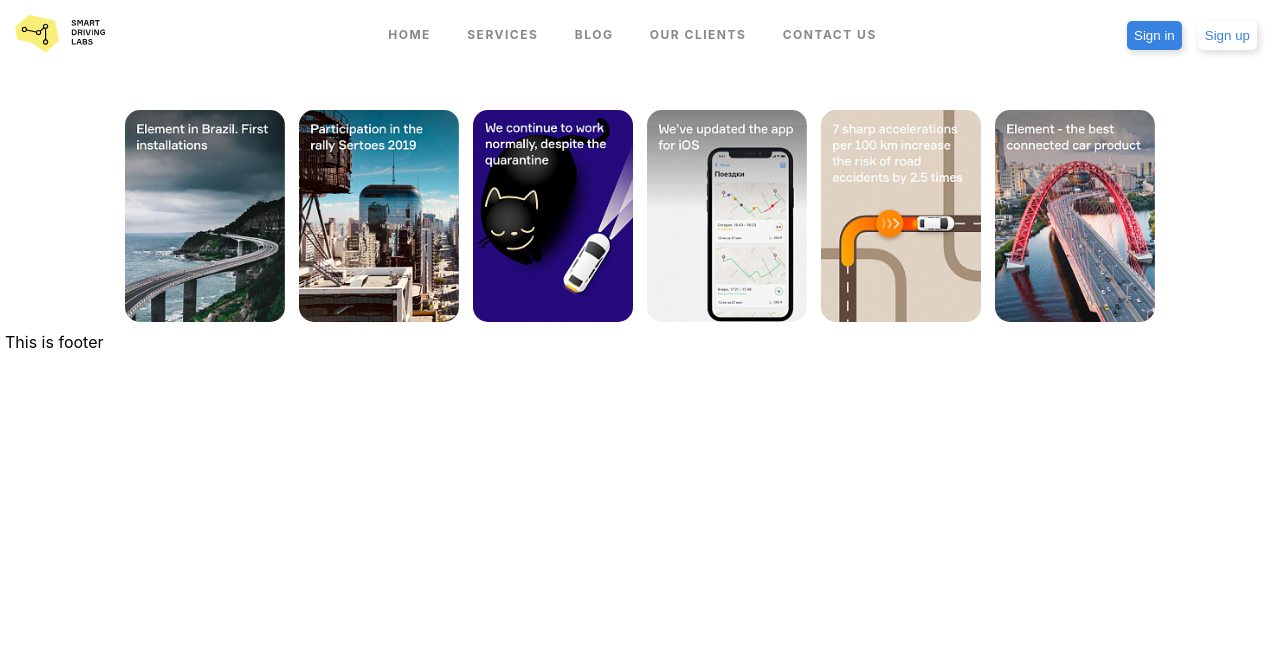
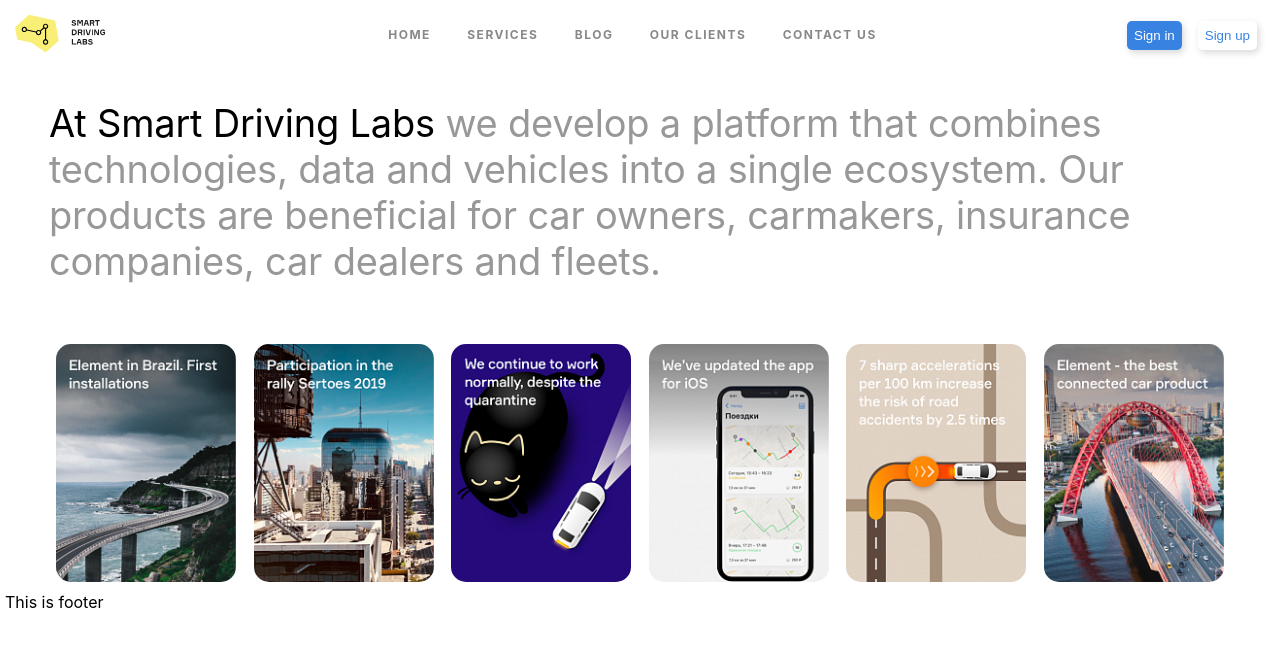
Before and after one commit to Taimoorkhan1122/React-sing-page-website, a React (Create React App) app: page / in a window 1280 px wide. Shown: the top 646 px of the page. Built offline with nearby package versions, Linux system fonts and the light colour scheme.

Commit message:
Added Home component

```diff
--- a/src/App.js
+++ b/src/App.js
@@ -1,7 +1,7 @@
 import React from "react";
 import UserIn from "./components/UserIn.js";
 import Navbar from "./components/Navbar.js";
-import Cards from "./components/Cards.js";
+import Home from "./components/Home.js";
 import "./App.css";
 
 function App() {
@@ -15,7 +15,6 @@ function App() {
   ];
   return (
     <div className="App">
-      {/* Start of Header */}
       <header className="App-header">
         <div className="header-container">
           <a href="#home">
@@ -26,8 +25,9 @@ function App() {
         </div>
       </header>
 
+      {/* Our components will update here */}
       <main className="App-main">
-        <Cards paths={cardContent} />
+        <Home content={cardContent} />
       </main>
 
       <footer className="App-footer">This is footer</footer>
--- /dev/null
+++ b/src/components/Home.js
@@ -0,0 +1,19 @@
+import React from "react";
+import Cards from "./Cards";
+import "./home.css";
+
+function Home({ content }) {
+  return (
+    <div className="container">
+      <div className="hero-container">
+        <span>At Smart Driving Labs</span> we develop a platform that combines
+        technologies, data and vehicles into a single ecosystem. Our products
+        are beneficial for car owners, carmakers, insurance companies, car
+        dealers and fleets.
+      </div>
+      <Cards paths={content} />
+    </div>
+  );
+}
+
+export default Home;
--- a/src/components/card.css
+++ b/src/components/card.css
@@ -4,22 +4,22 @@ section {
     align-items: center;
 }
 .card-img-container {
-    width: auto;
+    width: 100%;
     display: flex;
-    justify-content: start;
+    justify-content: space-between;
     align-items: center;
     overflow: auto;
-    padding: 10px;
+    padding: 10px 0;
 }
 
 .card-img-container img {
     margin: 0 7px;
     height: 100%;
-    width: 160px;
+    width: 180px;
     border-radius: 15px;
     transition: transform 0.15s ease-in;
 }
 
-.card-img:hover {
+.card-img-container img:hover {
     transform: scale(1.025) translateY(-3px);
 }
--- /dev/null
+++ b/src/components/home.css
@@ -0,0 +1,17 @@
+.container {
+    max-width: 1230px;
+    margin: 0 auto;
+    padding: 0 24px;
+}
+
+.hero-container {
+    font-size: 38px;
+    line-height: 46px;
+    margin: 0 0 50px 0;
+    letter-spacing: -.2px;
+    color: #989898;
+}
+
+.hero-container span {
+    color: #000;
+}
```
